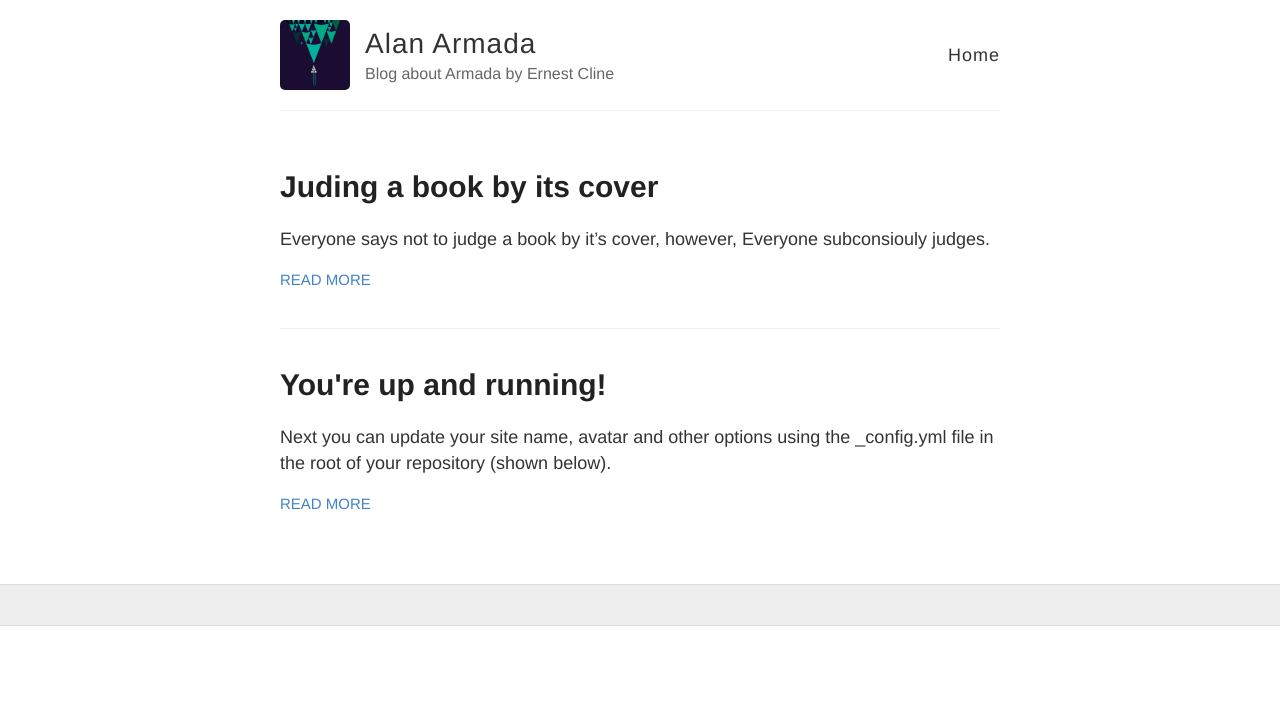
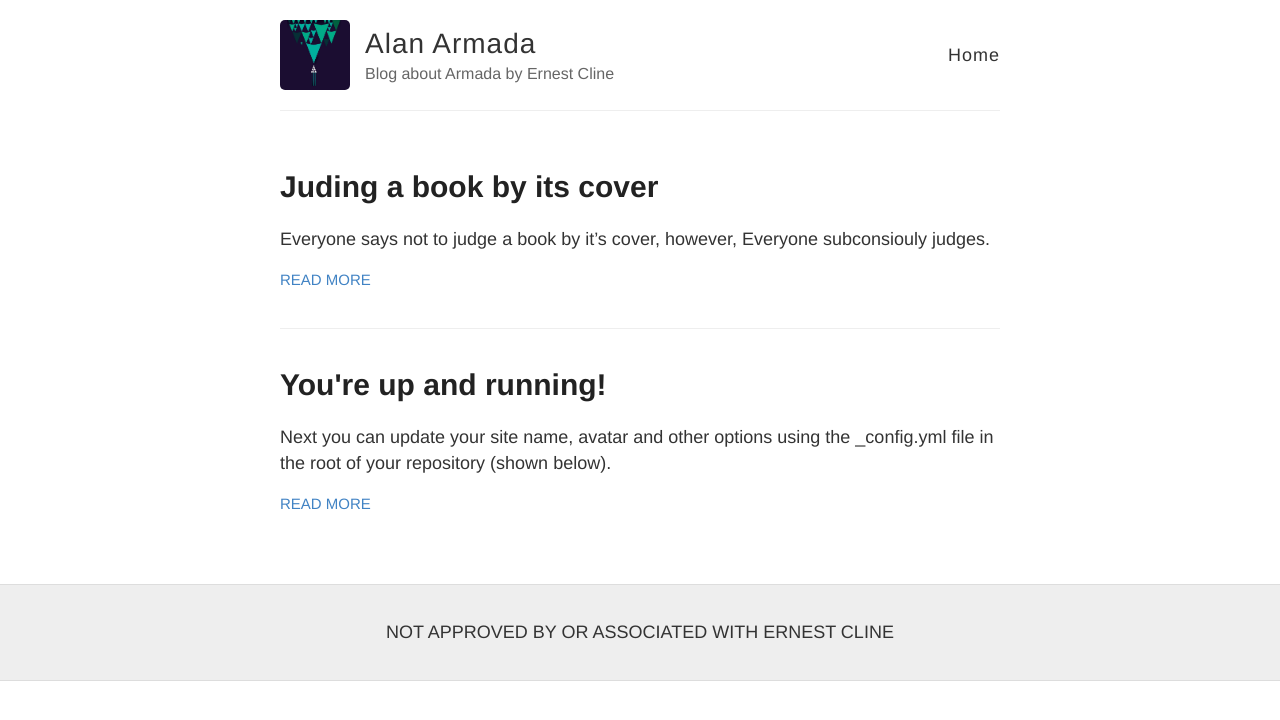
Before and after one commit to PiSaucer/armadablogschoolproject, a Jekyll site: the page built from index.html, in a window 1280 px wide. Shown: the top 720 px of the page. Built offline with Jekyll 4.4.1, drawn with Linux system fonts in a browser that asks for light colours.

Commit message:
Update default.html
Co-Authored-By: PiSaucer <33438654+pisaucer@users.noreply.github.com>

```diff
--- a/_layouts/default.html
+++ b/_layouts/default.html
@@ -55,6 +55,7 @@
         <div class="container">
             <footer class="footer">
                 {% include svg-icons.html %}
+                <p>NOT APPROVED BY OR ASSOCIATED WITH ERNEST CLINE</p>
             </footer>
         </div>
     </div>
```
